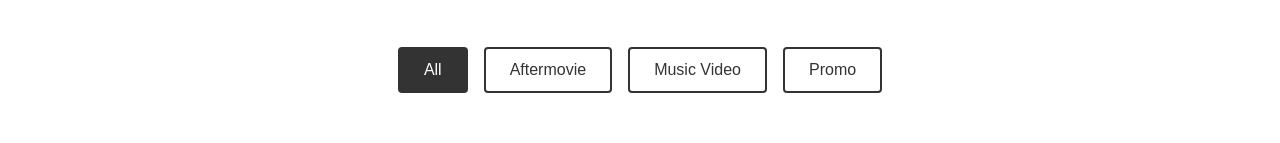
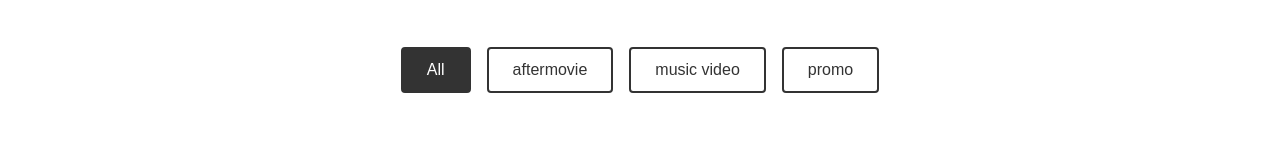
Before and after one commit to Tim-jn/alice-videography, a React (Create React App) app: page /work in a window 1280 px wide. Shown: the part 181-324 px from the top of the page. Built offline with nearby package versions, Linux system fonts and the light colour scheme; a web font is replaced by a local one.

Commit message:
Update VideoFilter.tsx

```diff
--- a/src/Components/VideoFilter/VideoFilter.tsx
+++ b/src/Components/VideoFilter/VideoFilter.tsx
@@ -10,7 +10,7 @@ interface VideoFilterProps {
 const formatCategoryLabel = (category: string): string => {
   return category
     .split("-")
-    .map((word) => word.charAt(0).toUpperCase() + word.slice(1))
+    .map((word) => word)
     .join(" ");
 };
 
```
